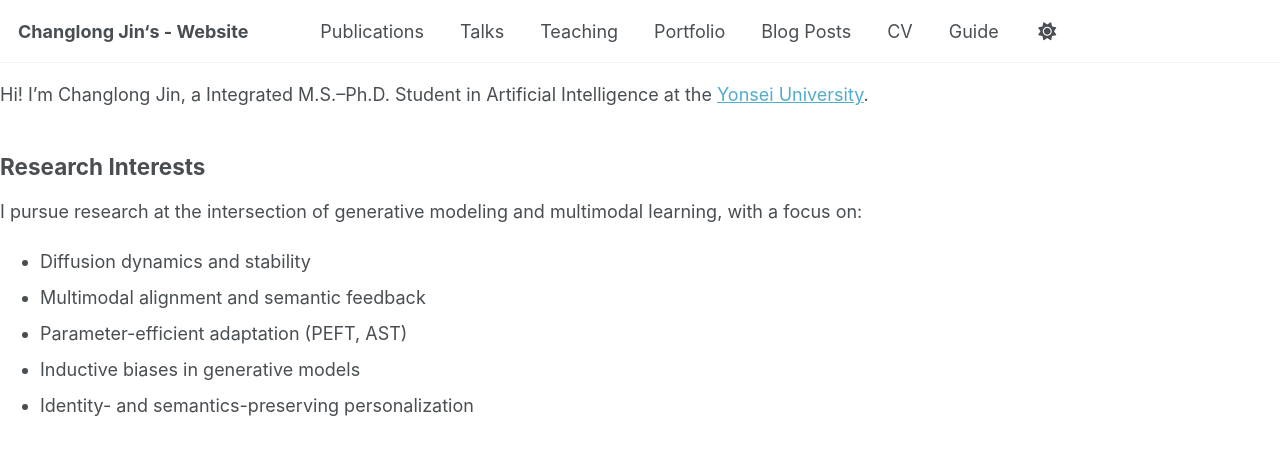
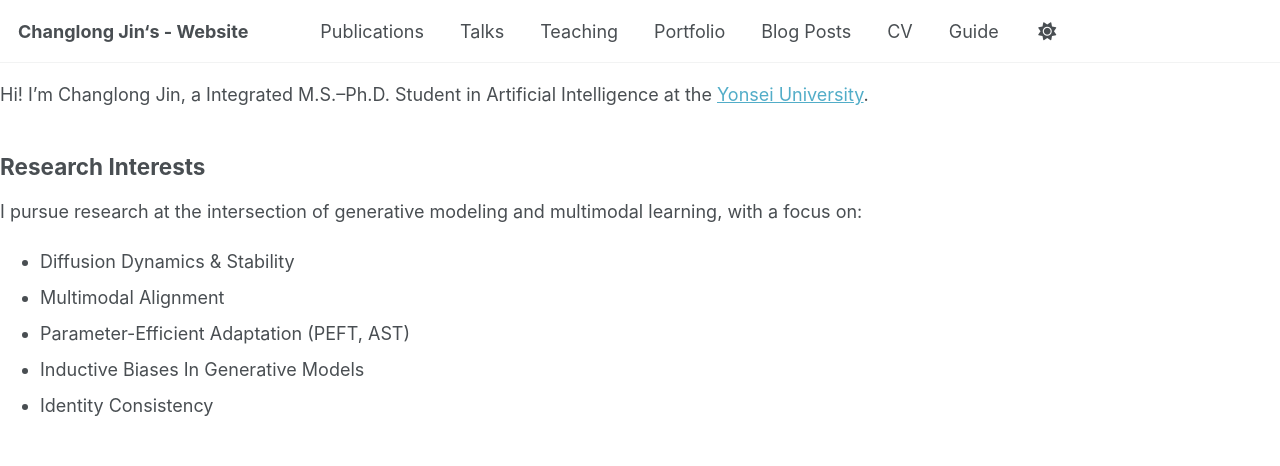
Before and after one commit to kimchanglong0128/kimchanglong0128.github.io, a Jekyll site: the page built from _pages/about.md, in a window 1280 px wide and 1236 px high. Shown: the top 466 px of the window. Built offline with Jekyll 4.4.1, drawn with Linux system fonts in a browser that asks for light colours; a script bundle is joined from its source files by our own code; our own code applies the rules of GitHub Pages for plain Markdown files; library files that are not in the unit come from our copies.

Commit message:
Update about.md

```diff
--- a/_pages/about.md
+++ b/_pages/about.md
@@ -13,11 +13,11 @@ Hi! I'm Changlong Jin, a Integrated M.S.–Ph.D. Student in Artificial Intellige
 ## Research Interests
 
 I pursue research at the intersection of generative modeling and multimodal learning, with a focus on:
-- Diffusion dynamics and stability
-- Multimodal alignment and semantic feedback
-- Parameter-efficient adaptation (PEFT, AST)
-- Inductive biases in generative models
-- Identity- and semantics-preserving personalization
+- Diffusion Dynamics & Stability
+- Multimodal Alignment
+- Parameter-Efficient Adaptation (PEFT, AST)
+- Inductive Biases In Generative Models
+- Identity Consistency
 
 
 ## Working Papers
```
